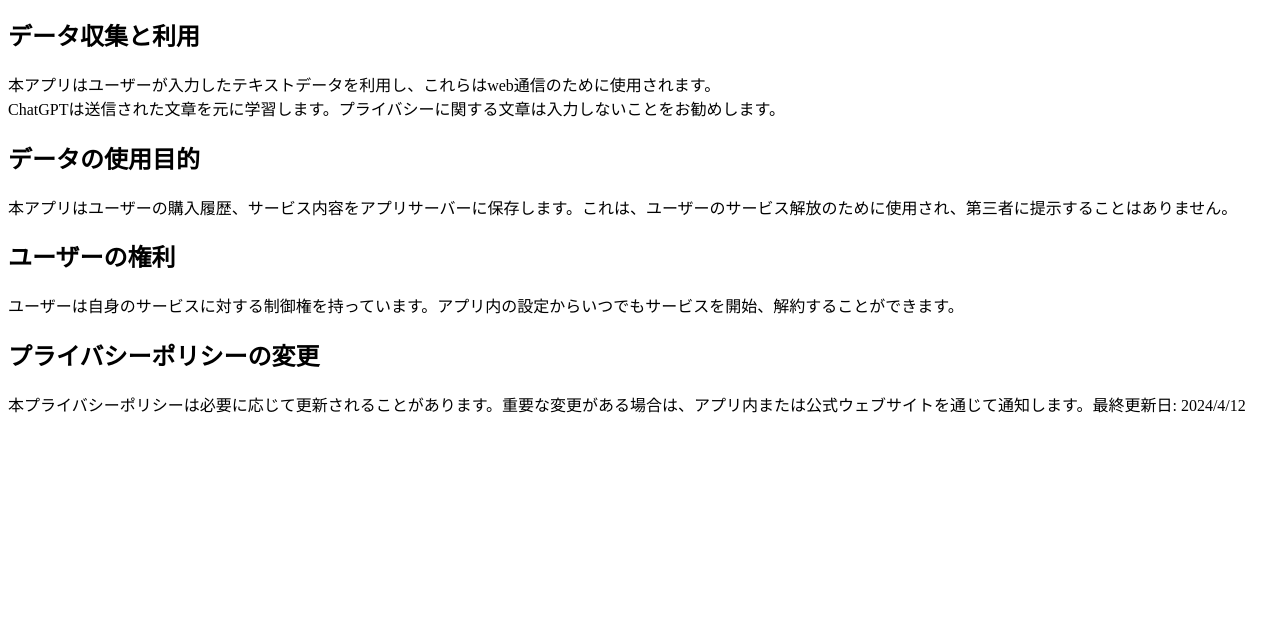
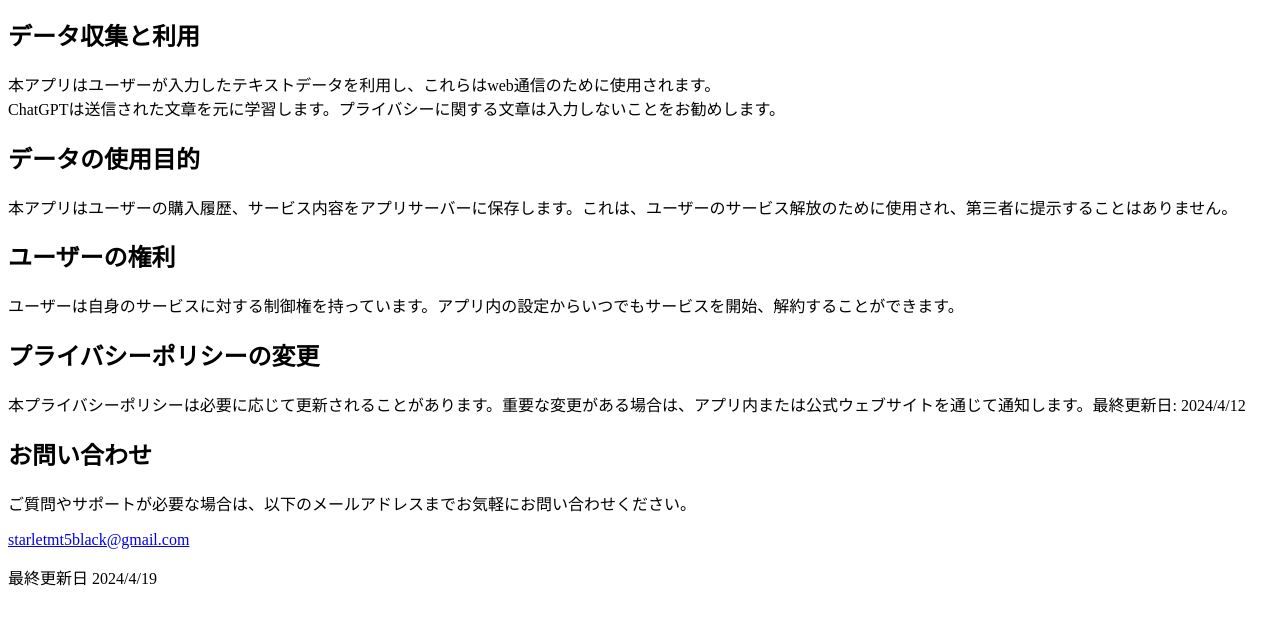
Before and after one commit to LET-137/privacy_policy_LiteratureTraining, a plain HTML site: page index.html in a window 1280 px wide. Shown: the part 140-764 px from the top of the page. Drawn offline with Linux system fonts and the light colour scheme.

Commit message:
更新日追加

```diff
--- a/index.html
+++ b/index.html
@@ -21,5 +21,12 @@ ChatGPTは送信された文章を元に学習します。プライバシーに
 <h2>プライバシーポリシーの変更</h2>
 <p>本プライバシーポリシーは必要に応じて更新されることがあります。重要な変更がある場合は、アプリ内または公式ウェブサイトを通じて通知します。最終更新日: 2024/4/12</p>
 
+<h2>お問い合わせ</h2>
+<p>ご質問やサポートが必要な場合は、以下のメールアドレスまでお気軽にお問い合わせください。</p>
+        <div class="email">
+            <a href="mailto:support@example.com">starletmt5black@gmail.com</a>
+        </div>
+
+<p>最終更新日 2024/4/19</p>
 </body>
 </html>
```
